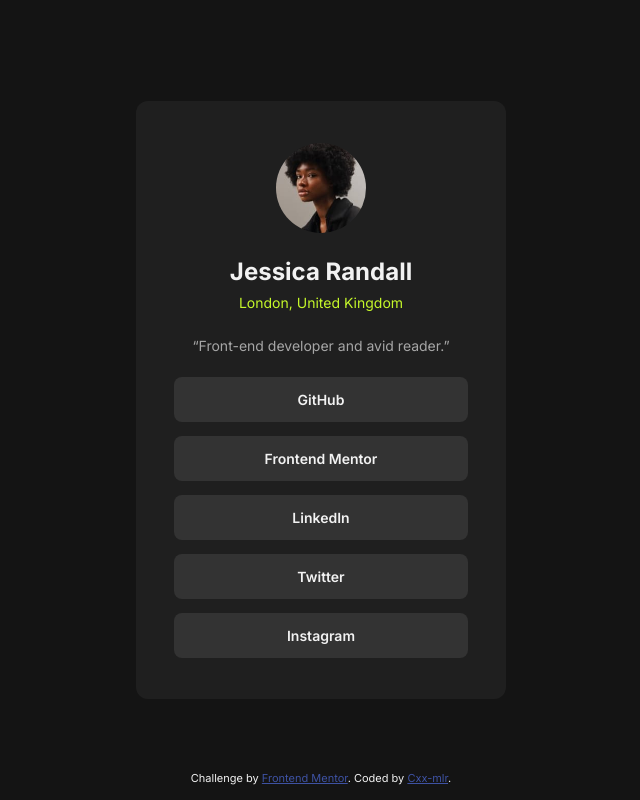
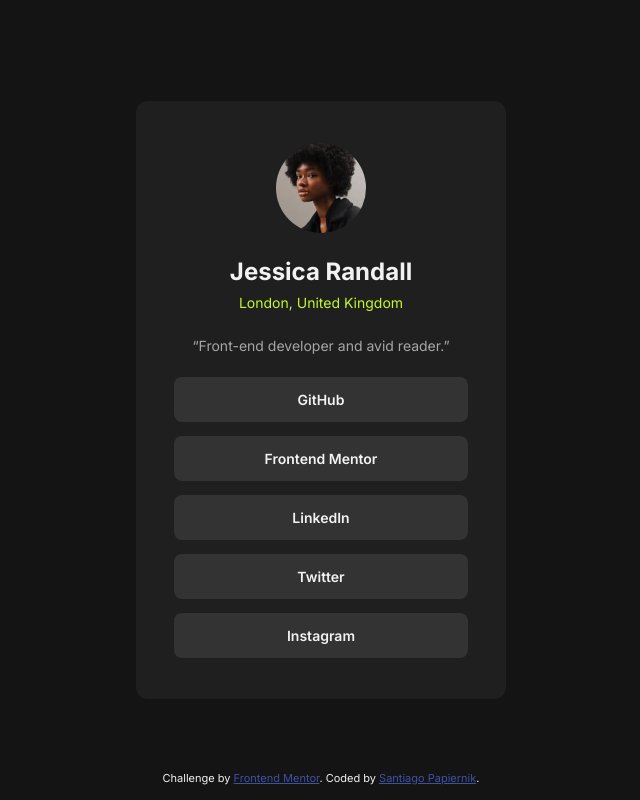
Before and after one commit to Cxx-mlr/social-links-profile, a plain HTML site: page index.html in a window 1280 px wide. Shown: the whole page, without its empty margins (319-959 px from the left). Drawn offline with Linux system fonts and the light colour scheme.

Commit message:
Update user name in footer section
- Changed "Cxx-mlr" to "Santiago Papiernik" in the attribution link in the footer.

```diff
--- a/index.html
+++ b/index.html
@@ -41,7 +41,7 @@
     </main>
     <footer class="attribution">
       Challenge by <a href="https://www.frontendmentor.io?ref=challenge" target="_blank" rel="noopener">Frontend Mentor</a>.
-      Coded by <a href="https://github.com/Cxx-mlr" target="_blank" rel="noopener">Cxx-mlr</a>.
+      Coded by <a href="https://github.com/Cxx-mlr" target="_blank" rel="noopener">Santiago Papiernik</a>.
     </footer>
   </body>
 </html>
```
